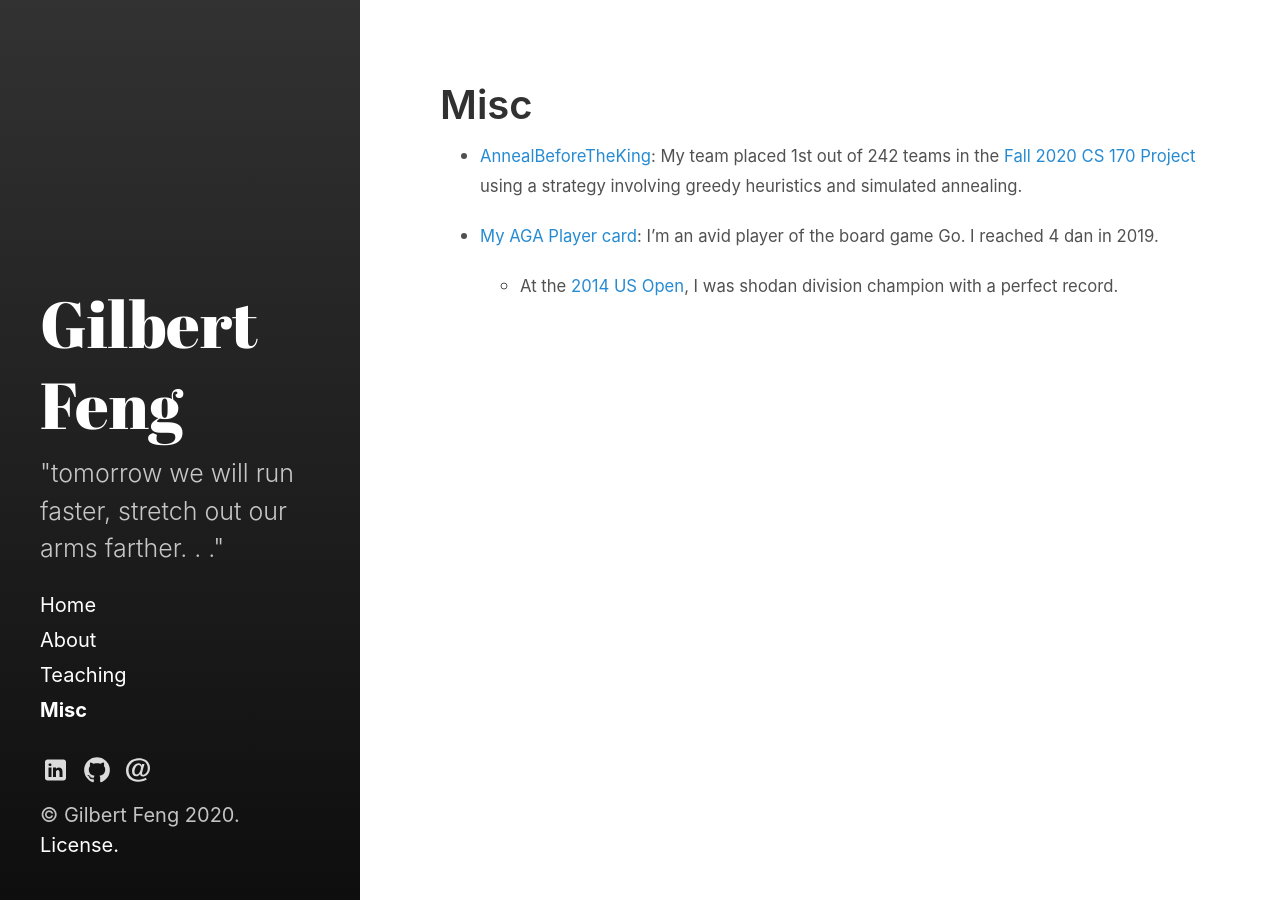
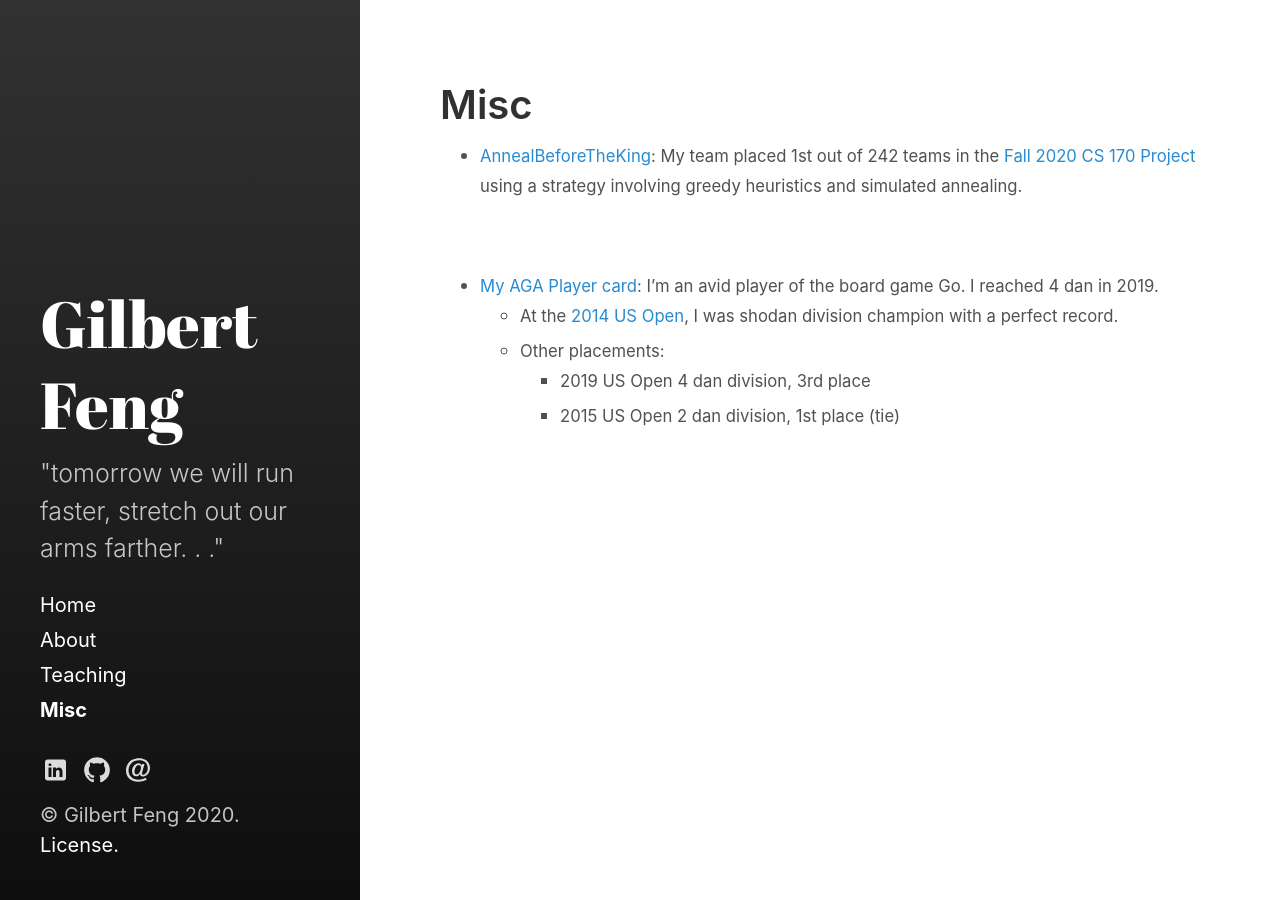
Before and after one commit to gfeng2001/gfeng2001.github.io, a Jekyll site: the page built from misc.md, in a window 1280 px wide. Built offline with Jekyll 4.4.1, drawn with Linux system fonts in a browser that asks for light colours.

Commit message:
update misc

```diff
--- a/misc.md
+++ b/misc.md
@@ -6,8 +6,13 @@ sidebar_sort_order: 3
 ---
 * <small><a href='/assets/pdfs/ProjectReflection.pdf'>AnnealBeforeTheKing</a>: My team placed 1st out of 242 teams in the <a href='https://berkeley-cs170.github.io/project-leaderboard-fa20/'>Fall 2020 CS 170 Project</a> using a strategy involving greedy heuristics and simulated annealing.</small>
 
+<br>
 * <small><a href='https://agagd.usgo.org/player/16787/'>My AGA Player card</a>: I'm an avid player of the board game Go. I reached 4 dan in 2019.</small>
-  + <small>At the <a href='https://www.usgo.org/tournaments/crosstab/band-matrix/169'>2014 US Open</a>, I was shodan division champion with a perfect record. </small>
+  * <small>At the <a href='https://www.usgo.org/tournaments/crosstab/band-matrix/169'>2014 US Open</a>, I was shodan division champion with a perfect record.</small>
+  * <small>Other placements:</small>
+    * <small>2019 US Open 4 dan division, 3rd place</small>
+    * <small>2015 US Open 2 dan division, 1st place (tie)</small>
+
 
 
 <!-- * Work Experience
```
